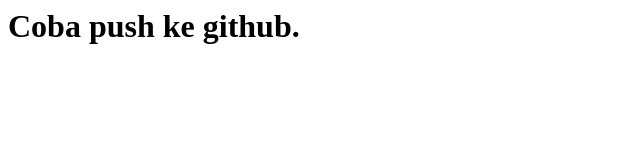
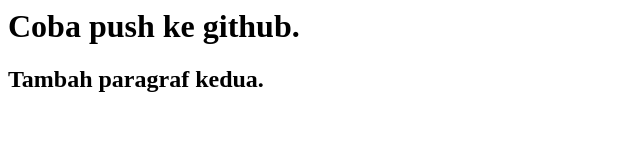
Before and after one commit to sarahmaurilla/repo-github, a plain HTML site: page index.html in a window 1280 px wide. Shown: the whole page, without its empty margins (0-640 px from the left). Drawn offline with Linux system fonts and the light colour scheme.

Commit message:
Update index

```diff
--- a/index.html
+++ b/index.html
@@ -1,2 +1,3 @@
 <title>Belajar Github</title>
 <h1>Coba push ke github.</h1>
+<h2>Tambah paragraf kedua.</h2>
```
